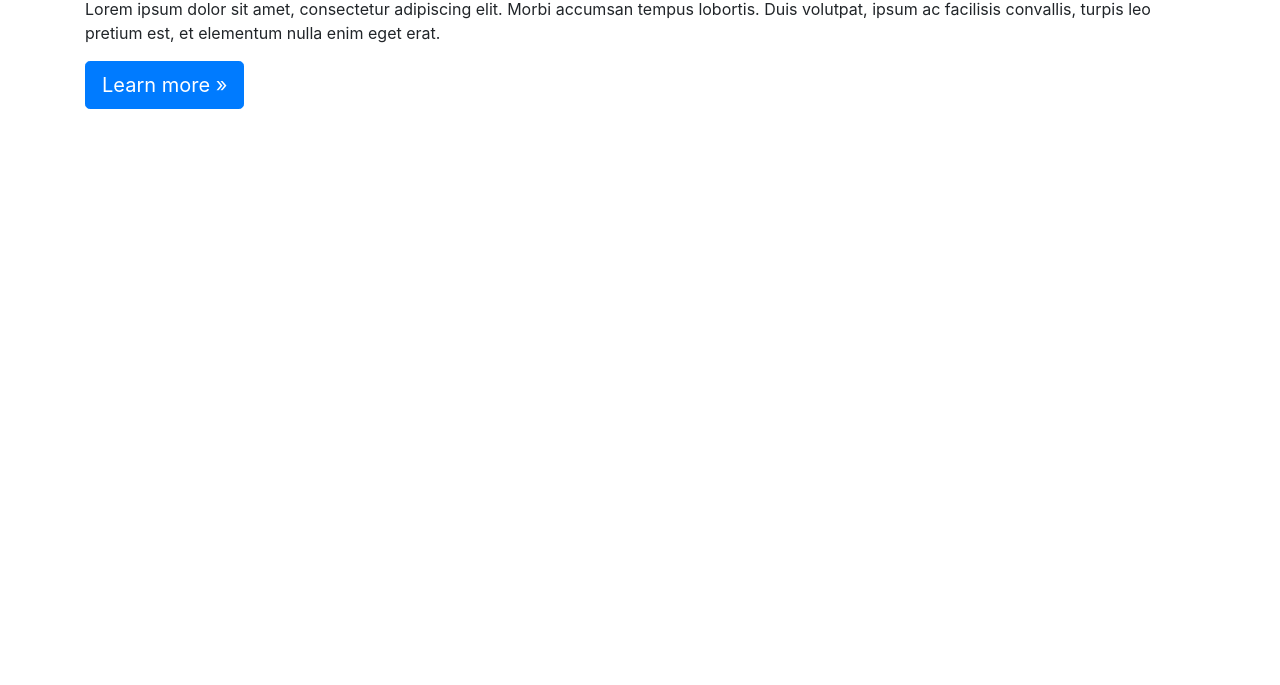
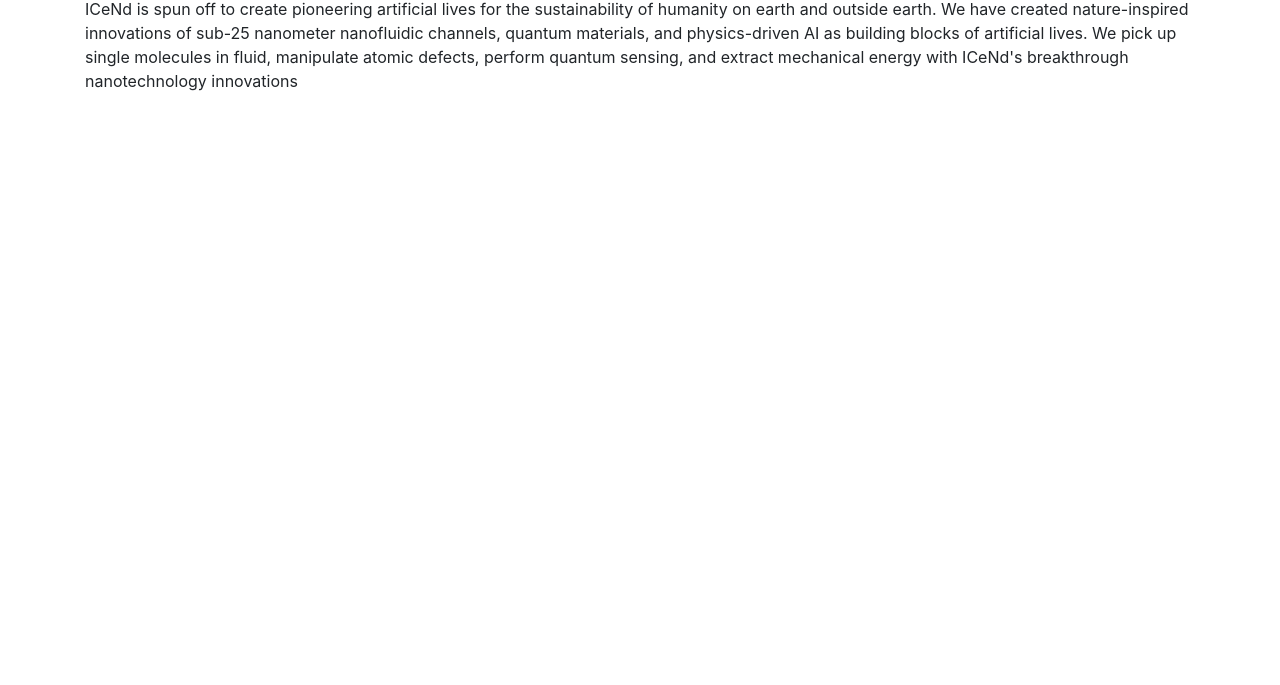
Before and after one commit to sidicend/icend.nl, a plain HTML site: page index.html in a window 1280 px wide. Shown: the part 115-800 px from the top of the page. Drawn offline with nearby package versions, Linux system fonts and the light colour scheme.

Commit message:
Update index.html

```diff
--- a/index.html
+++ b/index.html
@@ -35,11 +35,11 @@
 <div class="col-md-12">
 <h1 class="text-center">Welcome to My Research Project</h1>
 <p>
-Lorem ipsum dolor sit amet, consectetur adipiscing elit. Morbi accumsan tempus lobortis. Duis volutpat, ipsum ac facilisis convallis, turpis leo pretium est, et elementum nulla enim eget erat.
-        </p>
-<p>
-<a class="btn btn-primary btn-lg" href="#about" role="button">Learn more &raquo;</a>
+ICeNd is spun off to create pioneering artificial lives for the sustainability of humanity on earth and outside earth. We have created nature-inspired innovations of sub-25 nanometer nanofluidic channels,  quantum materials, and physics-driven AI as building blocks of artificial lives.
+
+We pick up single molecules in fluid, manipulate atomic defects, perform quantum sensing, and extract mechanical energy with ICeNd's breakthrough nanotechnology innovations
 </p>
+
 </div>
 </div>
 </div>
```
